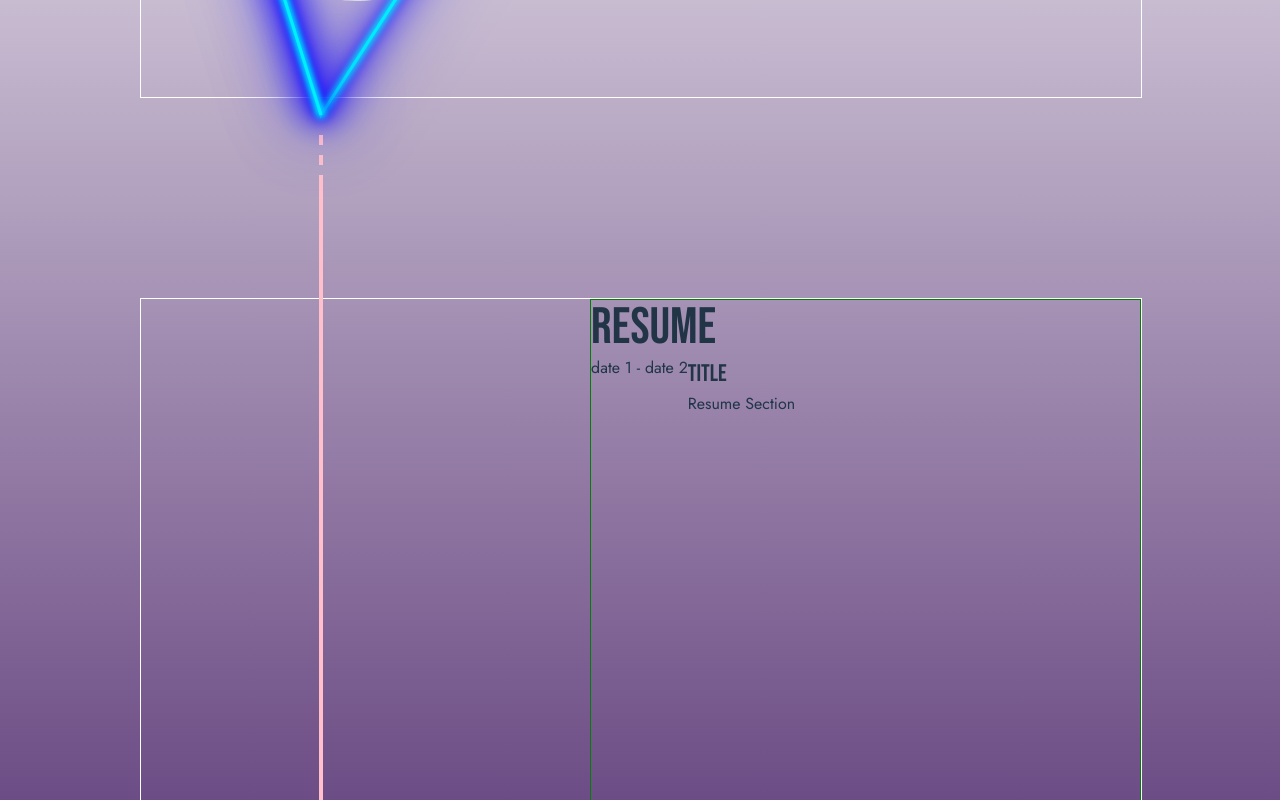
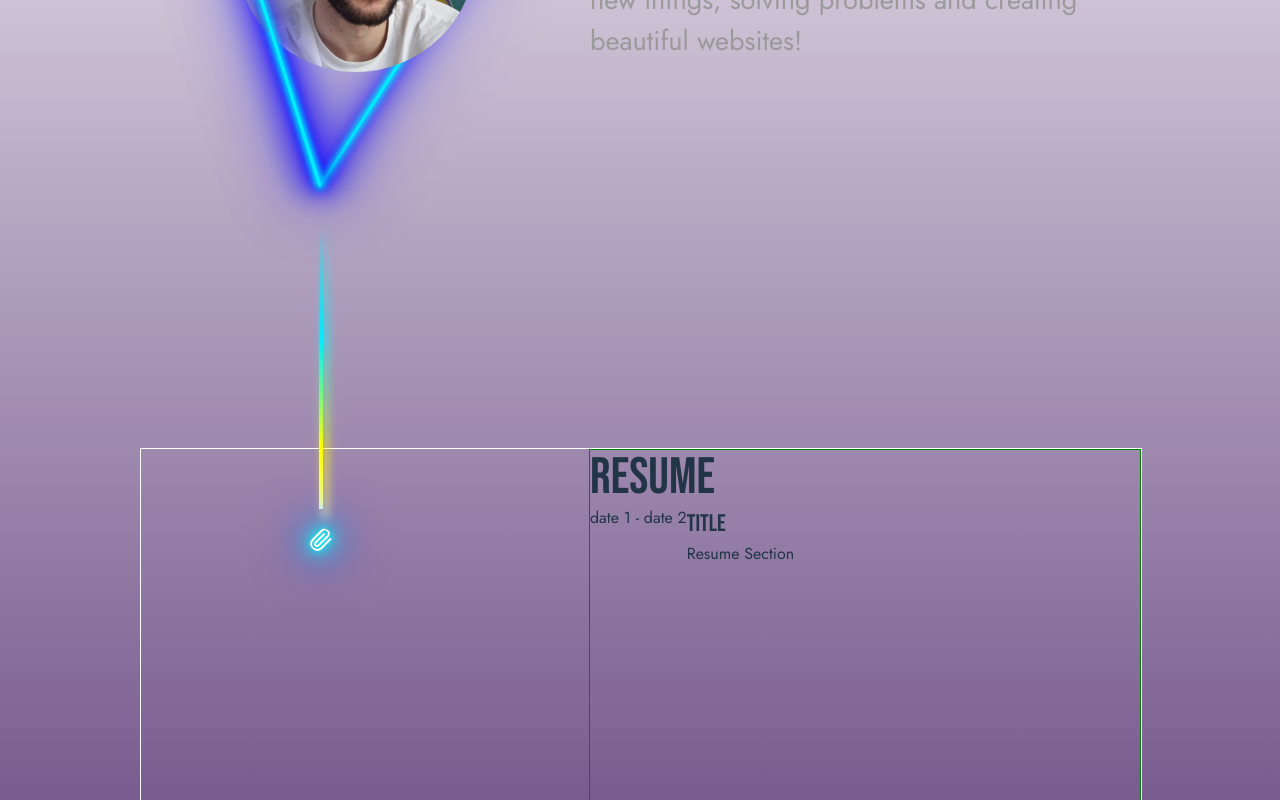
Before and after one commit to notdospek/my-website, a React (Vite) app: page / in a window 1280 px wide. Shown: the part 480-1280 px from the top of the page. Built offline with nearby package versions, Linux system fonts and the light colour scheme.

Commit message:
resume & branch work

```diff
--- a/package.json
+++ b/package.json
@@ -13,6 +13,7 @@
     "@types/styled-components": "^5.1.26",
     "react": "^18.2.0",
     "react-dom": "^18.2.0",
+    "react-icons": "^4.10.1",
     "styled-components": "^6.0.7"
   },
   "devDependencies": {
--- a/src/App.tsx
+++ b/src/App.tsx
@@ -7,9 +7,18 @@ import Resume from './components/Resume';
 function App() {
   return (
     <>
-      <Header />
+      <div
+        style={{
+          paddingBottom: '20px',
+          marginBottom: '260px',
+        }}
+      >
+        <Header />
+        <Container>
+          <Bio />
+        </Container>
+      </div>
       <Container>
-        <Bio />
         <Resume />
       </Container>
     </>
--- a/src/components/Bio.tsx
+++ b/src/components/Bio.tsx
@@ -3,7 +3,7 @@ import me from '../images/me.png';
 
 const Bio = () => {
   return (
-    <Container id='bio' className='flex'>
+    <Container id="bio" className="flex">
       <GraphicsContainer className="flex">
         <svg className="line">
           <polygon className="line" points="40,5 180,450" />
@@ -12,16 +12,14 @@ const Bio = () => {
         <svg>
           <polygon className="triangle" points="40,5 380,140 180,450" />
         </svg>
-        <Line style={{ height: '10px', top: '470px' }} />
-        <Line style={{ height: '10px', top: '490px' }} />
-        <Line style={{ top: '510px' }} />
+        {/* <Line style={{ top: '520px' }} /> */}
       </GraphicsContainer>
       <div className="flex copy">
         <h1>Hello</h1>
         <p style={{ fontSize: '1.7rem' }}>
-          I'm <span>Alex Sarson</span>, a self taught junior web developer based in London, UK. I
-          love learning new things, solving problems and creating beautiful
-          websites!
+          I'm <span>Alex Sarson</span>, a self taught junior web developer based
+          in London, UK. I love learning new things, solving problems and
+          creating beautiful websites!
         </p>
       </div>
     </Container>
@@ -30,10 +28,9 @@ const Bio = () => {
 
 const Container = styled.div`
   width: 100%;
-  border: 1px solid white;
   flex-direction: row;
   justify-content: space-between;
-  margin-top: 3rem;
+  margin-top: 15vh;
 
   .copy {
     width: 55%;
@@ -93,14 +90,4 @@ const GraphicsContainer = styled.div`
   }
 `;
 
-const Line = styled.div`
-  position: absolute;
-  width: 4px;
-  height: 1000px;
-  background-color: pink;
-  left: 180px;
-  top: 450px;
-  transform: translateX(-50%);
-`
-
 export default Bio;
--- a/src/components/Container.tsx
+++ b/src/components/Container.tsx
@@ -1,5 +1,5 @@
-import React from "react";
-import { styled } from "styled-components";
+import React from 'react';
+import { styled } from 'styled-components';
 
 interface ContainerProps {
   children: React.ReactNode;
@@ -7,10 +7,8 @@ interface ContainerProps {
 }
 
 const Container: React.FC<ContainerProps> = ({ children, id }) => {
-  return (
-    <Cont id={id}>{children}</Cont>
-  )
-}
+  return <Cont id={id}>{children}</Cont>;
+};
 
 const Cont = styled.div`
   width: 100%;
@@ -19,7 +17,6 @@ const Cont = styled.div`
   display: flex;
   flex-direction: row;
   justify-content: space-between;
-  margin-top: 25vh;
 
   .copy {
     width: 55%;
--- a/src/components/Resume.tsx
+++ b/src/components/Resume.tsx
@@ -1,17 +1,88 @@
-import React from "react";
-import Container from "./Container";
-import ResumeSection from "./ResumeSection";
+import React from 'react';
+import Container from './Container';
+import ResumeSection from './ResumeSection';
+import { styled } from 'styled-components';
+import { FiPaperclip } from 'react-icons/fi';
 
 const Resume = () => {
   return (
-    <Container id='resume'>
-      <div className="branch"></div>
+    <Container id="resume">
+      <div style={{ position: 'relative' }}>
+        <LineContainer>
+          <div className="line" />
+          <FiPaperclip className="paper-clip" />
+        </LineContainer>
+      </div>
       <div className="copy" style={{ border: '1px solid green' }}>
         <h1>Resume</h1>
         <ResumeSection>Resume Section</ResumeSection>
       </div>
     </Container>
-  )
-}
+  );
+};
+
+const LineContainer = styled.div`
+  position: absolute;
+  left: 180px;
+  top: -220px;
+  transform: translateX(-50%);
+
+  * {
+    margin: 0 auto;
+  }
+
+  .line {
+    width: 4px;
+    position: relative;
+    height: 280px; /* 220 gets to resume top, extra 60 added */
+    background: linear-gradient(
+      to top,
+      #e4fdff,
+      5%,
+      yellow,
+      40%,
+      #00eeff,
+      80%,
+      transparent
+    );
+    /* filter: drop-shadow(0 0 0.2rem cyan) drop-shadow(0 0 0.2rem cyan)
+      drop-shadow(0 0 1rem #1100ffcb) drop-shadow(0 0 0.4rem #1100ff)
+      drop-shadow(0 0 2rem #1100ff90); */
+
+    &::after {
+      content: '';
+      position: absolute;
+      inset: -0.625em;
+      left: 6px;
+      transform: translateX(-50%);
+      background: linear-gradient(
+        to top,
+        white,
+        5%,
+        yellow,
+        40%,
+        cyan,
+        80%,
+        transparent
+      );
+      filter: blur(0.3rem);
+      opacity: 0.8;
+      width: 6px;
+      border-radius: 5px;
+      z-index: -1;
+    }
+  }
+
+  .paper-clip {
+    font-size: 1.5rem;
+    margin-top: 1rem;
+    margin-bottom: 1rem;
+    border-radius: 50%;
+    padding: 3px;
+    filter: drop-shadow(0 0 0.2rem cyan) drop-shadow(0 0 0.5rem cyan)
+      drop-shadow(0 0 1rem cyan) drop-shadow(0 0 1.5rem #1100ffb7);
+    color: white;
+  }
+`;
 
 export default Resume;
```
Also changed, not shown: 1 other file (tests, documents, lock files or other folders).
